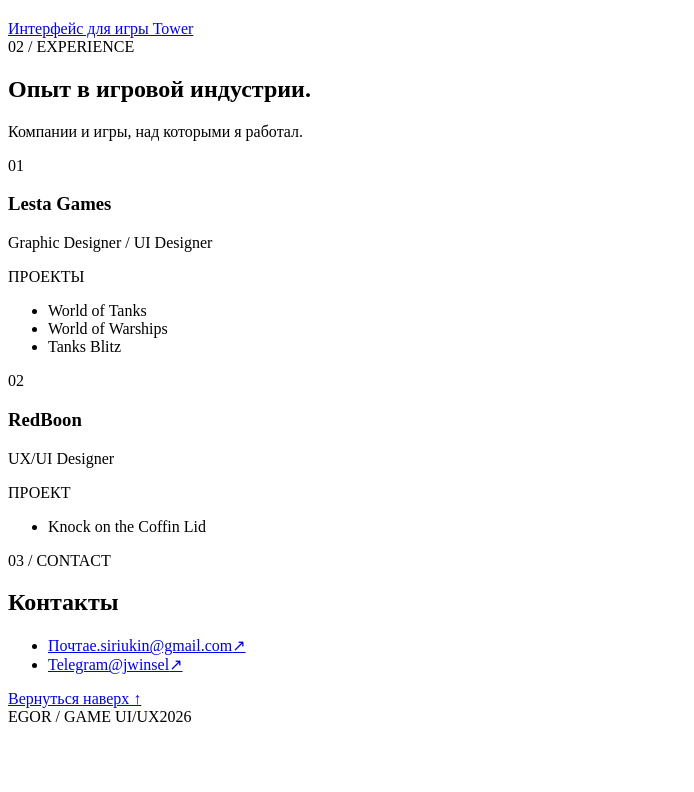
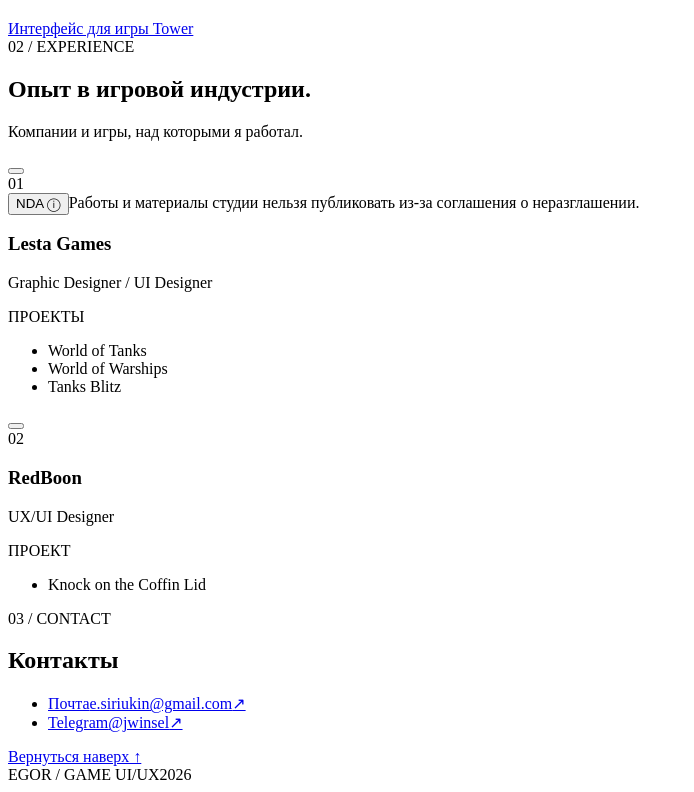
Before and after one commit to Stri1ke/EG-Portfolio, a React app: page / in a window 1280 px wide. Shown: the part 3826-4618 px from the top of the page, without its empty margins (0-694 px from the left). Before the commit the page ends 4560 px from the top, so only its background shows below. Built offline with nearby package versions, Linux system fonts and the light colour scheme; the HTML template or start-up script is replaced by a standard one.

Commit message:
Обновить блок опыта работы

```diff
--- a/src/app/components/home/Sections.tsx
+++ b/src/app/components/home/Sections.tsx
@@ -1,13 +1,11 @@
+import { useState } from "react";
 import { siteContent, translate, type Language } from "../../../content/site";
 /** Статические разделы используют один источник текста: content/site.ts. */
 export function Experience({ language }: { language: Language }) {
   const content = siteContent.experience;
+  const [openStudios, setOpenStudios] = useState<string[]>([]);
   return (
-    <section
-      id="experience"
-      className="experience"
-      aria-labelledby="experience-title"
-    >
+    <section id="experience" className="experience" aria-labelledby="experience-title">
       <div className="experience-heading">
         <span className="index">{content.index}</span>
         <div>
@@ -16,13 +14,60 @@ export function Experience({ language }: { language: Language }) {
         </div>
       </div>
       <div className="studio-list">
-        {content.studios.map((studio, index) => (
-          <article className="studio-row" key={studio.name}>
+        {content.studios.map((studio, index) => {
+          const expandable = studio.name === "Lesta Games" || studio.name === "RedBoon";
+          const isOpen = openStudios.includes(studio.name);
+          const detailsId = `studio-details-${index}`;
+          return (
+            <article
+              className={`studio-row${expandable ? " studio-row-expandable" : ""}`}
+              key={studio.name}
+            >
+              {expandable && (
+                <button
+                  className="studio-expand"
+                  type="button"
+                  aria-label={
+                    language === "ru"
+                      ? `Описание работы в ${studio.name}`
+                      : `About work at ${studio.name}`
+                  }
+                  aria-expanded={isOpen}
+                  aria-controls={detailsId}
+                  onPointerDown={(event) => {
+                    if (event.pointerType === "mouse") event.preventDefault();
+                  }}
+                  onClick={() =>
+                    setOpenStudios((open) =>
+                      isOpen ? open.filter((name) => name !== studio.name) : [...open, studio.name],
+                    )
+                  }
+                >
+                  <span
+                    className={`studio-chevron${isOpen ? " is-open" : ""}`}
+                    aria-hidden="true"
+                  />
+                </button>
+              )}
               <div className="studio-name">
-              <span className="studio-number">
-                {String(index + 1).padStart(2, "0")}
+                <span className="studio-number">{String(index + 1).padStart(2, "0")}</span>
+                <div className="studio-identity">
+                  {studio.name === "Lesta Games" && (
+                    <span className="nda-wrap">
+                      <button
+                        type="button"
+                        className="nda-badge"
+                        aria-describedby="nda-description"
+                      >
+                        NDA ⓘ
+                      </button>
+                      <span className="nda-tooltip" id="nda-description" role="tooltip">
+                        {language === "ru"
+                          ? "Работы и материалы студии нельзя публиковать из-за соглашения о неразглашении."
+                          : "Studio work and materials cannot be shared publicly due to a non-disclosure agreement."}
                       </span>
-              <div className="studio-identity">
+                    </span>
+                  )}
                   <h3>{studio.name}</h3>
                   <p className="studio-role">{studio.role}</p>
                 </div>
@@ -40,8 +85,23 @@ export function Experience({ language }: { language: Language }) {
                   ))}
                 </ul>
               </div>
+              {studio.name === "Lesta Games" && isOpen && (
+                <div className="studio-details" id={detailsId}>
+                  {language === "ru"
+                    ? "В Lesta Games я работал UI/2D-дизайнером над проектами World of Tanks, World of Warships и Tanks Blitz: создавал элементы игрового интерфейса и UI Kit, готовил графику и ассеты для разработчиков, а также визуалы и анимацию для игровых событий и обновлений."
+                    : "At Lesta Games, I worked as a UI/2D designer on World of Tanks, World of Warships and Tanks Blitz. I created game interface elements and UI kits, prepared graphics and assets for developers, and produced visuals and animations for in-game events and updates."}
+                </div>
+              )}
+              {studio.name === "RedBoon" && isOpen && (
+                <div className="studio-details" id={detailsId}>
+                  {language === "ru"
+                    ? "В RedBoon работал над Knock on the Coffin Lid: проектировал HUD и индикацию здоровья, интерфейс карты мира и сценарии взаимодействия игрока с ней. Прорабатывал игровые меню, навигацию и пользовательские сценарии, а также участвовал в разработке героев и злодеев, объединяя визуальный дизайн персонажей с игровым опытом."
+                    : "At RedBoon, I worked on Knock on the Coffin Lid, designing the HUD and health indicators, the world map interface and its player interactions. I developed game menus, navigation and user flows, and contributed to the design of heroes and villains, connecting character visuals with the player experience."}
+                </div>
+              )}
             </article>
-        ))}
+          );
+        })}
       </div>
     </section>
   );
--- a/src/styles/portfolio.css
+++ b/src/styles/portfolio.css
@@ -1194,3 +1194,160 @@ body.modal-open {
   height: 100%;
   object-fit: cover;
 }
+
+/* Опыт: NDA и раскрывающееся описание */
+.nda-wrap {
+  position: relative;
+  display: inline-block;
+  margin-bottom: 12px;
+}
+.nda-badge {
+  border: 1px solid var(--portfolio-border-strong);
+  background: var(--portfolio-surface);
+  color: var(--portfolio-text-muted);
+  padding: 5px 8px;
+  font: inherit;
+  font-size: 10px;
+  letter-spacing: 1px;
+  cursor: help;
+}
+.nda-tooltip {
+  position: absolute;
+  z-index: 5;
+  bottom: calc(100% + 10px);
+  left: 0;
+  width: min(280px, 75vw);
+  padding: 12px 14px;
+  background: #20242b;
+  border: 1px solid var(--portfolio-border-strong);
+  color: var(--portfolio-text);
+  font-size: 12px;
+  line-height: 1.5;
+  visibility: hidden;
+  opacity: 0;
+  transition: opacity 0.15s;
+}
+.nda-wrap:hover .nda-tooltip,
+.nda-wrap:focus-within .nda-tooltip {
+  visibility: visible;
+  opacity: 1;
+}
+.studio-row-expandable {
+  position: relative;
+  transition: background-color 0.2s;
+}
+.studio-row-expandable:hover,
+.studio-row-expandable:has(.studio-expand:focus-visible) {
+  background-color: rgba(255, 255, 255, 0.035);
+}
+.studio-row-expandable .nda-wrap {
+  z-index: 2;
+}
+.studio-expand {
+  position: absolute;
+  inset: 0;
+  width: 100%;
+  border: 0;
+  background: transparent;
+  cursor: pointer;
+  color: var(--portfolio-text);
+}
+.studio-expand:focus-visible {
+  outline: 2px solid var(--portfolio-accent);
+  outline-offset: -2px;
+}
+.studio-chevron {
+  position: absolute;
+  right: 34px;
+  top: 46px;
+  width: 22px;
+  height: 22px;
+  border-right: 1px solid currentColor;
+  border-bottom: 1px solid currentColor;
+  color: var(--portfolio-text-muted);
+  transform: rotate(45deg);
+  transition: transform 0.2s;
+}
+.studio-chevron.is-open {
+  transform: rotate(225deg);
+  top: 56px;
+}
+@media (max-width: 750px) {
+  .studio-chevron {
+    right: 16px;
+    top: 36px;
+    width: 16px;
+    height: 16px;
+  }
+  .studio-chevron.is-open {
+    top: 44px;
+  }
+  .studio-row-expandable .studio-projects {
+    padding-right: 42px;
+  }
+}
+.studio-details {
+  grid-column: 2;
+  max-width: 640px;
+  color: var(--portfolio-text-muted);
+  font-size: 14px;
+  line-height: 1.7;
+}
+@media (max-width: 750px) {
+  .studio-details {
+    grid-column: 1;
+  }
+}
+
+/* Одинаковая основа карточек опыта, включая место под метку NDA. */
+.studio-row-expandable,
+.studio-row-expandable:last-child {
+  padding: 38px 0;
+}
+.studio-row-expandable .studio-name,
+.studio-row-expandable .studio-projects {
+  min-height: 110px;
+}
+.studio-row-expandable .studio-identity {
+  padding-top: 34px;
+  position: relative;
+}
+.studio-row-expandable .nda-wrap {
+  position: absolute;
+  top: 0;
+  left: 0;
+  margin: 0;
+}
+.studio-row-expandable .studio-projects {
+  padding-top: 34px;
+  padding-right: 70px;
+}
+.studio-row-expandable .studio-number {
+  padding-top: 34px;
+}
+.studio-row-expandable .studio-chevron {
+  top: 83px;
+}
+.studio-row-expandable .studio-chevron.is-open {
+  top: 93px;
+}
+@media (max-width: 750px) {
+  .studio-row-expandable,
+  .studio-row-expandable:last-child {
+    padding: 28px 0;
+  }
+  .studio-row-expandable .studio-name,
+  .studio-row-expandable .studio-projects {
+    min-height: 0;
+  }
+  .studio-row-expandable .studio-projects {
+    padding-top: 0;
+    padding-right: 42px;
+  }
+  .studio-row-expandable .studio-chevron {
+    top: 72px;
+  }
+  .studio-row-expandable .studio-chevron.is-open {
+    top: 80px;
+  }
+}
```
Also changed, not shown: 6 other files (tests, documents, lock files or other folders). Lines whose indentation alone changed are shown as unchanged.
